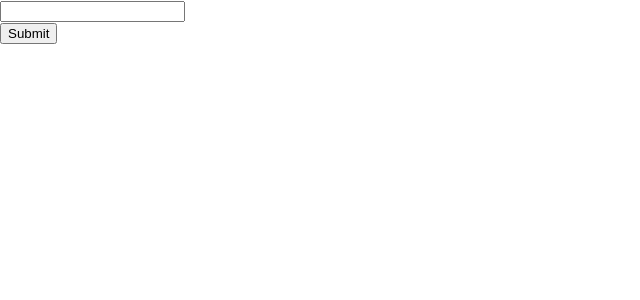
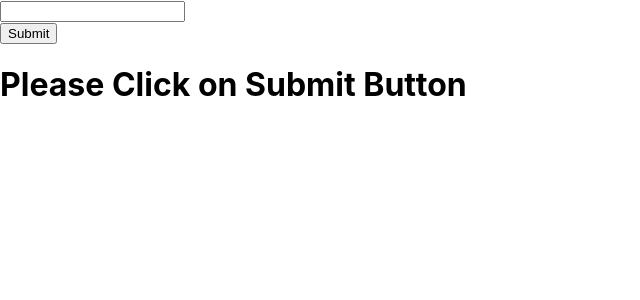
Before and after one commit to rutujadate/second-project, a React (Create React App) app: page / in a window 1280 px wide. Shown: the top 300 px of the page, without its empty margins (0-640 px from the left). Built offline with nearby package versions, Linux system fonts and the light colour scheme.

Commit message:
use ternary operator in program

```diff
--- a/src/App.js
+++ b/src/App.js
@@ -17,11 +17,10 @@ function App() {
         name='text' value={name}
         onChange={handleNameChange} />
       <div><button onClick={onSubmit}>Submit</button></div>
-      {showBlock && <div>
+      {showBlock ?<div>
         <div>{name}</div>
         <img src="https://images.pexels.com/photos/414612/pexels-photo-414612.jpeg?cs=srgb&dl=pexels-souvenirpixels-414612.jpg&fm=jpg" width="100" />
-      </div>}
-
+      </div>:<h1>Please Click on Submit Button</h1>}
     </div>
 
 
```
